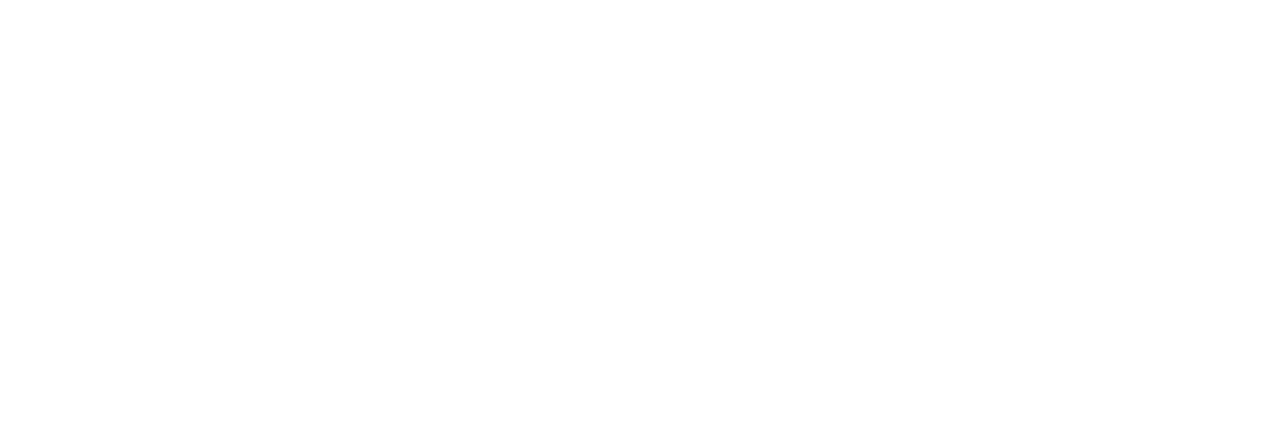
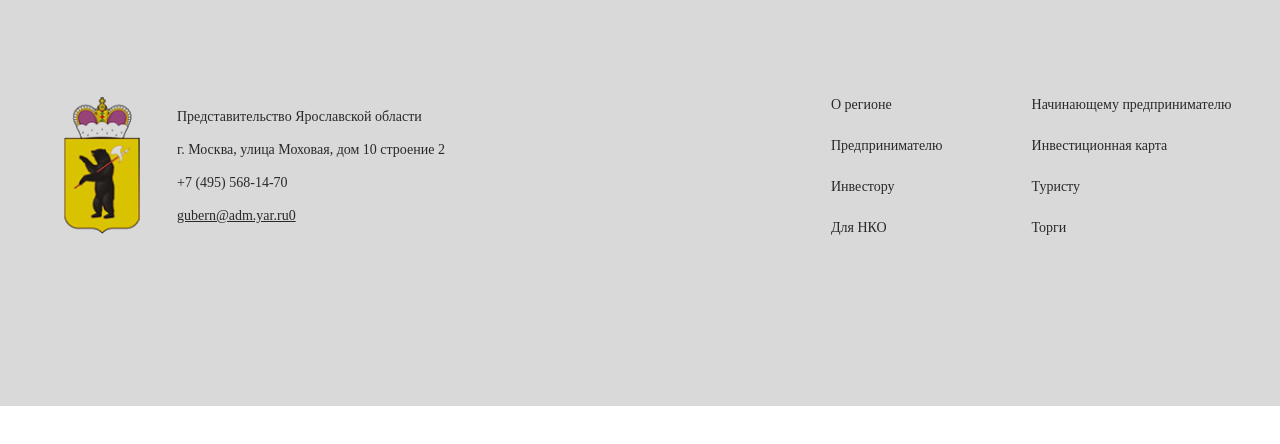
Before and after one commit to Prains/yarregion, a React (Vite) app: page / in a window 1280 px wide. Shown: the top 444 px of the page. Built offline with nearby package versions, Linux system fonts and the light colour scheme.

Commit message:
Footer Module

```diff
--- a/src/components/App/App.jsx
+++ b/src/components/App/App.jsx
@@ -1,9 +1,13 @@
 import './App.css'
-
+import Footer from "./Footer/Footer.jsx"
 function App() {
 
   return (
     <div className="App">
+      <Footer
+       address="г. Москва, улица Моховая, дом 10 строение 2"
+       phone="+7 (495) 568-14-70"
+       email="gubern@adm.yar.ru0"/>
     </div>
   )
 }
--- /dev/null
+++ b/src/components/App/Footer/Footer.jsx
@@ -0,0 +1,35 @@
+import styles from './Footer.module.css'
+import Logo from '../../../images/Footer/Logo.jpg'
+
+function Footer(props) {
+
+    return (
+        <div className={styles.footer}>
+            <div className={styles.footer__content}>
+                <div className={styles.Logo}>
+                    <a href='#HomePage'><img className={styles.footer_Logo} src={Logo} alt="Logo" /></a></div>
+                <div className={styles.footer__info}>
+                    <p>Представительство Ярославской области</p>
+                    <p>{props.address}</p>
+                    <p>{props.phone}</p>
+                    <div className={styles.footer__info_EmailAddress}><p>{props.email}</p>
+                    </div>
+                </div>
+                <div className={styles.footer__links_1}>
+                    <a href="#">О регионе</a>
+                    <a href="#">Предпринимателю</a>
+                    <a href="#">Инвестору</a>
+                    <a href="#">Для НКО</a>
+                </div>
+                <div className={styles.footer__links_2}>
+                    <a href="#">Начинающему предпринимателю</a>
+                    <a href="#">Инвестиционная карта</a>
+                    <a href="#">Туристу</a>
+                    <a href="#">Торги</a>
+                </div>
+            </div>
+        </div>
+    )
+}
+
+export default Footer
--- /dev/null
+++ b/src/components/App/Footer/Footer.module.css
@@ -0,0 +1,82 @@
+* {
+    margin: 0;
+    padding: 0%;
+}
+
+.footer {
+    margin: auto;
+    width: 100%;
+    height: 406px;
+    background: #D9D9D9;
+}
+
+.footer__content {
+    display: flex;
+    flex-direction: row;
+    padding-left: 54px;
+    padding-top: 96px;
+    position: absolute;
+}
+
+.footer_Logo {
+    width: 100%;
+}
+
+.Logo {
+    width: 98px;
+    height: 140px;
+    mix-blend-mode: darken;
+    flex: none;
+    order: 0;
+    flex-grow: 0;
+}
+
+.footer__info {
+    font-family: 'Montserrat';
+    display: flex;
+    font-style: normal;
+    font-size: 14px;
+    line-height: 17px;
+    color: #292929;
+    padding-left: 25px;
+    padding-top: 12px;
+    flex-direction: column;
+    gap: 16px;
+}
+
+.footer__info_EmailAddress {
+    text-decoration-line: underline;
+}
+
+.footer__links_1 {
+    font-family: 'Montserrat';
+    font-style: normal;
+    font-weight: 400px;
+    font-size: 14px;
+    line-height: 17px;
+    color: #292929;
+    order: 0;
+    display: flex;
+    gap: 24px;
+    flex-direction: column;
+    padding-left: 386px;
+}
+
+.footer__links_2 {
+    font-family: 'Montserrat';
+    font-style: normal;
+    font-weight: 400px;
+    font-size: 14px;
+    line-height: 17px;
+    color: #292929;
+    order: 0;
+    display: flex;
+    gap: 24px;
+    flex-direction: column;
+    padding-left: 89px;
+
+}
+
+a:hover {
+    color: #E41E1E;
+}
```
Also changed, not shown: src/images/Footer/Logo.jpg (added), src/images/image.jpg (deleted).
